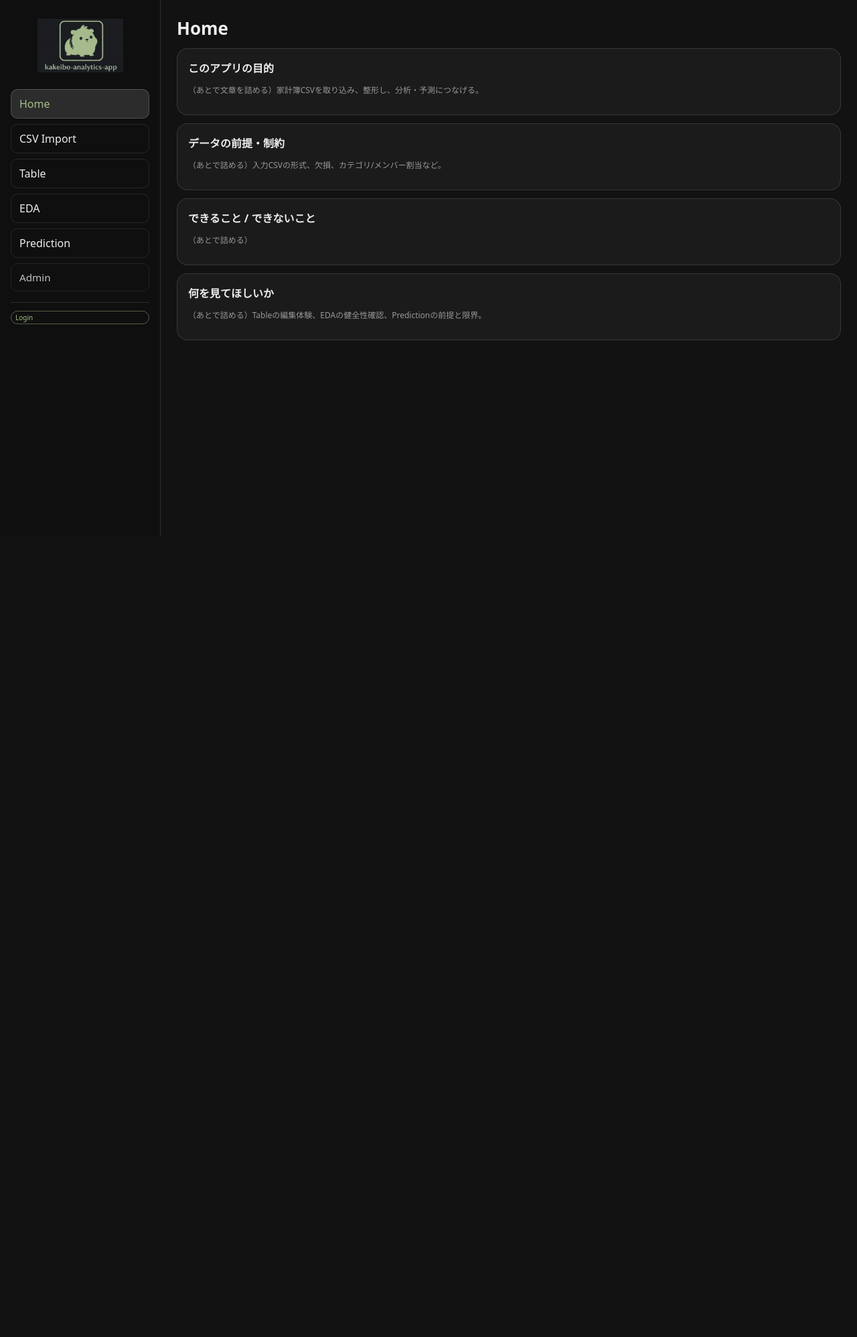
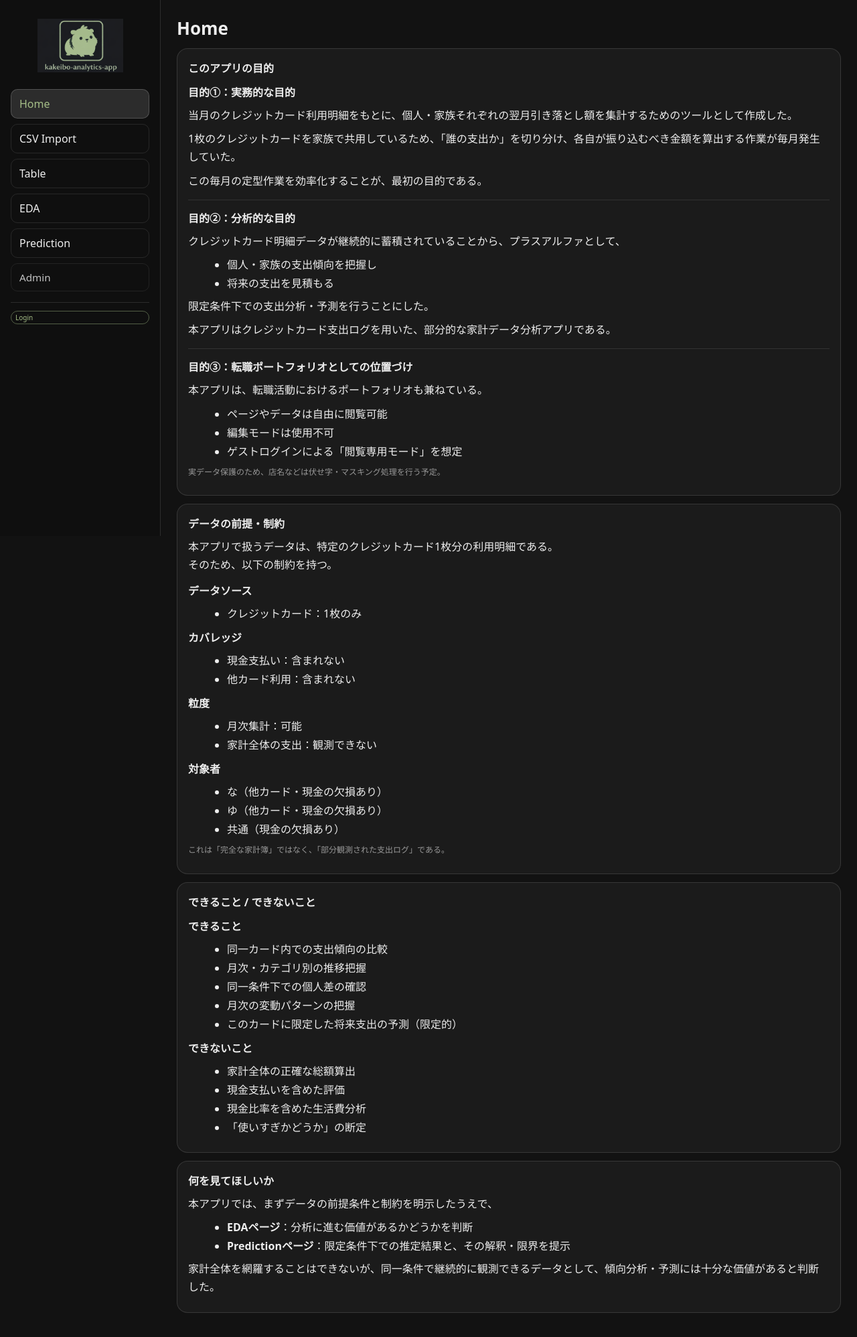
Before and after one commit to yoshimu-urami-nats/kakeibo-analytics-app, a Django app: page / in a window 1280 px wide. Shown: the whole page at 67% size. Before the commit the page ends 800 px from the top, so only its background shows below. Run offline with Django 5.2, Linux system fonts and the light colour scheme.

Commit message:
Home内容追加

```diff
--- a/account/templates/account/home.html
+++ b/account/templates/account/home.html
@@ -6,21 +6,124 @@
 
 <div class="card">
   <h2 class="h2">このアプリの目的</h2>
-  <p class="muted">（あとで文章を詰める）家計簿CSVを取り込み、整形し、分析・予測につなげる。</p>
+
+  <h3 class="h2" style="margin-top:12px;">目的①：実務的な目的</h3>
+  <p>
+    当月のクレジットカード利用明細をもとに、個人・家族それぞれの翌月引き落とし額を集計するためのツールとして作成した。
+  </p>
+  <p>
+    1枚のクレジットカードを家族で共用しているため、「誰の支出か」を切り分け、各自が振り込むべき金額を算出する作業が毎月発生していた。
+  </p>
+  <p>
+    この毎月の定型作業を効率化することが、最初の目的である。
+  </p>
+
+  <hr style="border:0;border-top:1px solid rgba(255,255,255,.10); margin:14px 0;">
+
+  <h3 class="h2">目的②：分析的な目的</h3>
+  <p>
+    クレジットカード明細データが継続的に蓄積されていることから、プラスアルファとして、
+  </p>
+  <ul>
+    <li>個人・家族の支出傾向を把握し</li>
+    <li>将来の支出を見積もる</li>
+  </ul>
+  <p>
+    限定条件下での支出分析・予測を行うことにした。
+  </p>
+  <p>
+    本アプリはクレジットカード支出ログを用いた、部分的な家計データ分析アプリである。
+  </p>
+
+  <hr style="border:0;border-top:1px solid rgba(255,255,255,.10); margin:14px 0;">
+
+  <h3 class="h2">目的③：転職ポートフォリオとしての位置づけ</h3>
+  <p>
+    本アプリは、転職活動におけるポートフォリオも兼ねている。
+  </p>
+  <ul>
+    <li>ページやデータは自由に閲覧可能</li>
+    <li>編集モードは使用不可</li>
+    <li>ゲストログインによる「閲覧専用モード」を想定</li>
+  </ul>
+  <p class="muted">
+    実データ保護のため、店名などは伏せ字・マスキング処理を行う予定。
+  </p>
 </div>
 
 <div class="card">
   <h2 class="h2">データの前提・制約</h2>
-  <p class="muted">（あとで詰める）入力CSVの形式、欠損、カテゴリ/メンバー割当など。</p>
+
+  <p>
+    本アプリで扱うデータは、特定のクレジットカード1枚分の利用明細である。<br>
+    そのため、以下の制約を持つ。
+  </p>
+
+  <h3 class="h2" style="margin-top:12px;">データソース</h3>
+  <ul>
+    <li>クレジットカード：1枚のみ</li>
+  </ul>
+
+  <h3 class="h2" style="margin-top:12px;">カバレッジ</h3>
+  <ul>
+    <li>現金支払い：含まれない</li>
+    <li>他カード利用：含まれない</li>
+  </ul>
+
+  <h3 class="h2" style="margin-top:12px;">粒度</h3>
+  <ul>
+    <li>月次集計：可能</li>
+    <li>家計全体の支出：観測できない</li>
+  </ul>
+
+  <h3 class="h2" style="margin-top:12px;">対象者</h3>
+  <ul>
+    <li>な（他カード・現金の欠損あり）</li>
+    <li>ゆ（他カード・現金の欠損あり）</li>
+    <li>共通（現金の欠損あり）</li>
+  </ul>
+
+  <p class="muted">
+    これは「完全な家計簿」ではなく、「部分観測された支出ログ」である。
+  </p>
 </div>
 
 <div class="card">
   <h2 class="h2">できること / できないこと</h2>
-  <p class="muted">（あとで詰める）</p>
+
+  <h3 class="h2" style="margin-top:12px;">できること</h3>
+  <ul>
+    <li>同一カード内での支出傾向の比較</li>
+    <li>月次・カテゴリ別の推移把握</li>
+    <li>同一条件下での個人差の確認</li>
+    <li>月次の変動パターンの把握</li>
+    <li>このカードに限定した将来支出の予測（限定的）</li>
+  </ul>
+
+  <h3 class="h2" style="margin-top:12px;">できないこと</h3>
+  <ul>
+    <li>家計全体の正確な総額算出</li>
+    <li>現金支払いを含めた評価</li>
+    <li>現金比率を含めた生活費分析</li>
+    <li>「使いすぎかどうか」の断定</li>
+  </ul>
 </div>
 
 <div class="card">
   <h2 class="h2">何を見てほしいか</h2>
-  <p class="muted">（あとで詰める）Tableの編集体験、EDAの健全性確認、Predictionの前提と限界。</p>
+
+  <p>
+    本アプリでは、まずデータの前提条件と制約を明示したうえで、
+  </p>
+
+  <ul>
+    <li><b>EDAページ</b>：分析に進む価値があるかどうかを判断</li>
+    <li><b>Predictionページ</b>：限定条件下での推定結果と、その解釈・限界を提示</li>
+  </ul>
+
+  <p>
+    家計全体を網羅することはできないが、同一条件で継続的に観測できるデータとして、傾向分析・予測には十分な価値があると判断した。
+  </p>
 </div>
+
 {% endblock %}
--- a/static/app_min.css
+++ b/static/app_min.css
@@ -720,3 +720,23 @@ h1{ margin: 0 0 12px; font-size: 26px; }
 .acc:not([open]) > summary:hover {
   opacity: 1;
 }
+
+/* Homeカード用 */
+.card p{
+  line-height: 1.7;
+  margin: 8px 0;
+}
+
+.card ul{
+  margin: 8px 0 10px 18px;
+}
+
+.card li{
+  margin: 4px 0;
+}
+
+.card hr{
+  border: 0;
+  border-top: 1px solid rgba(255,255,255,.10);
+  margin: 14px 0;
+}
```
Also changed, not shown: transactions/views.py (+0 -9 lines).
